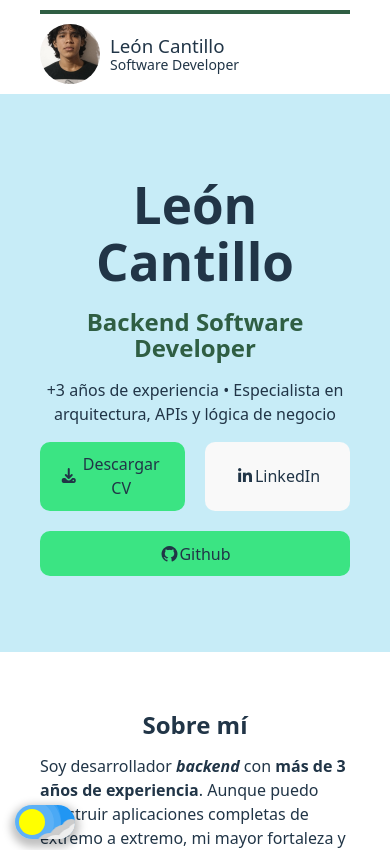
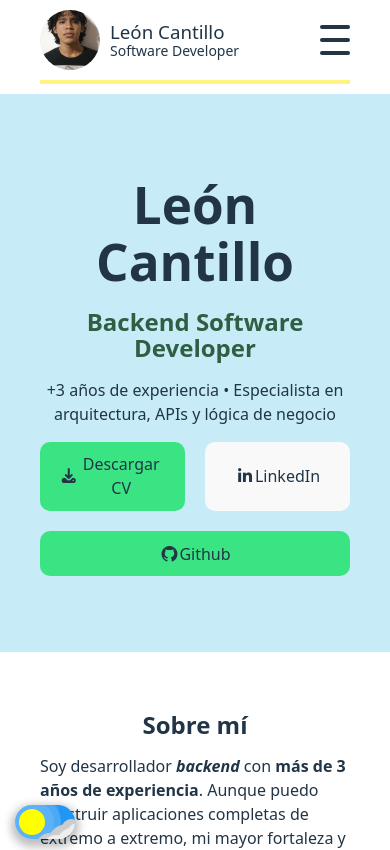
Before and after one commit to leoncantillo/portfolio, a React (Vite) app: page / in a window 390 px wide. Shown: the top 850 px of the page. Built offline with nearby package versions, Linux system fonts and the light colour scheme.

Commit message:
[UPDATE] Improving specificity.

```diff
--- a/src/styles/Header.scss
+++ b/src/styles/Header.scss
@@ -136,7 +136,7 @@ header:has(.header) {
 }
 
 @media (max-width: 500px) {
-    header .header {
+    header:has(.header) .header {
         gap: 10px;
         flex-wrap: wrap;
 
@@ -146,7 +146,7 @@ header:has(.header) {
 
         .navbar {
             background-color: var(--color-bg);
-            border-top: 4px var(--palet-color-1) solid;
+            border-top: 4px var(--palet-color-2) solid;
             max-height: 4px;
             overflow: hidden;
             text-align: left;
```
